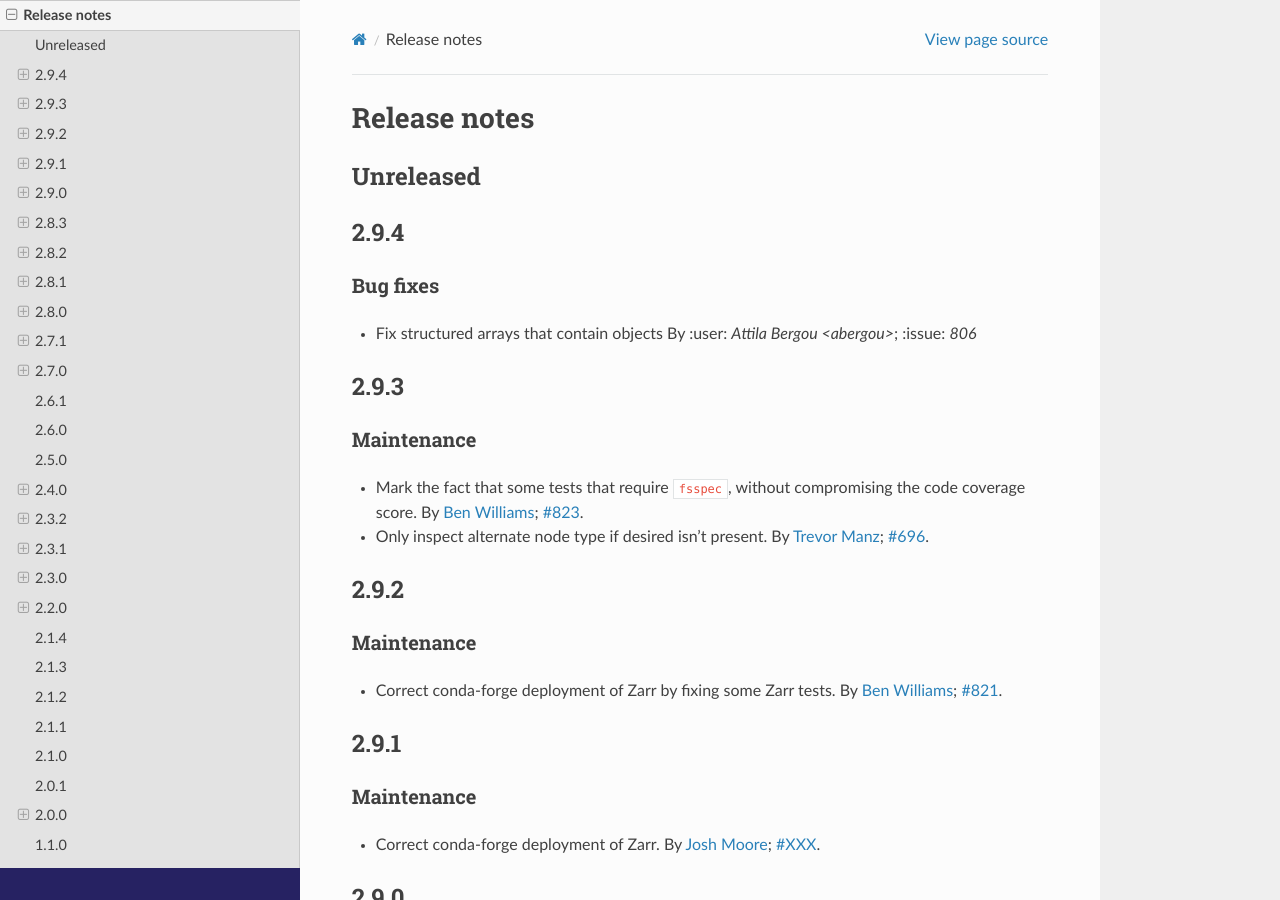
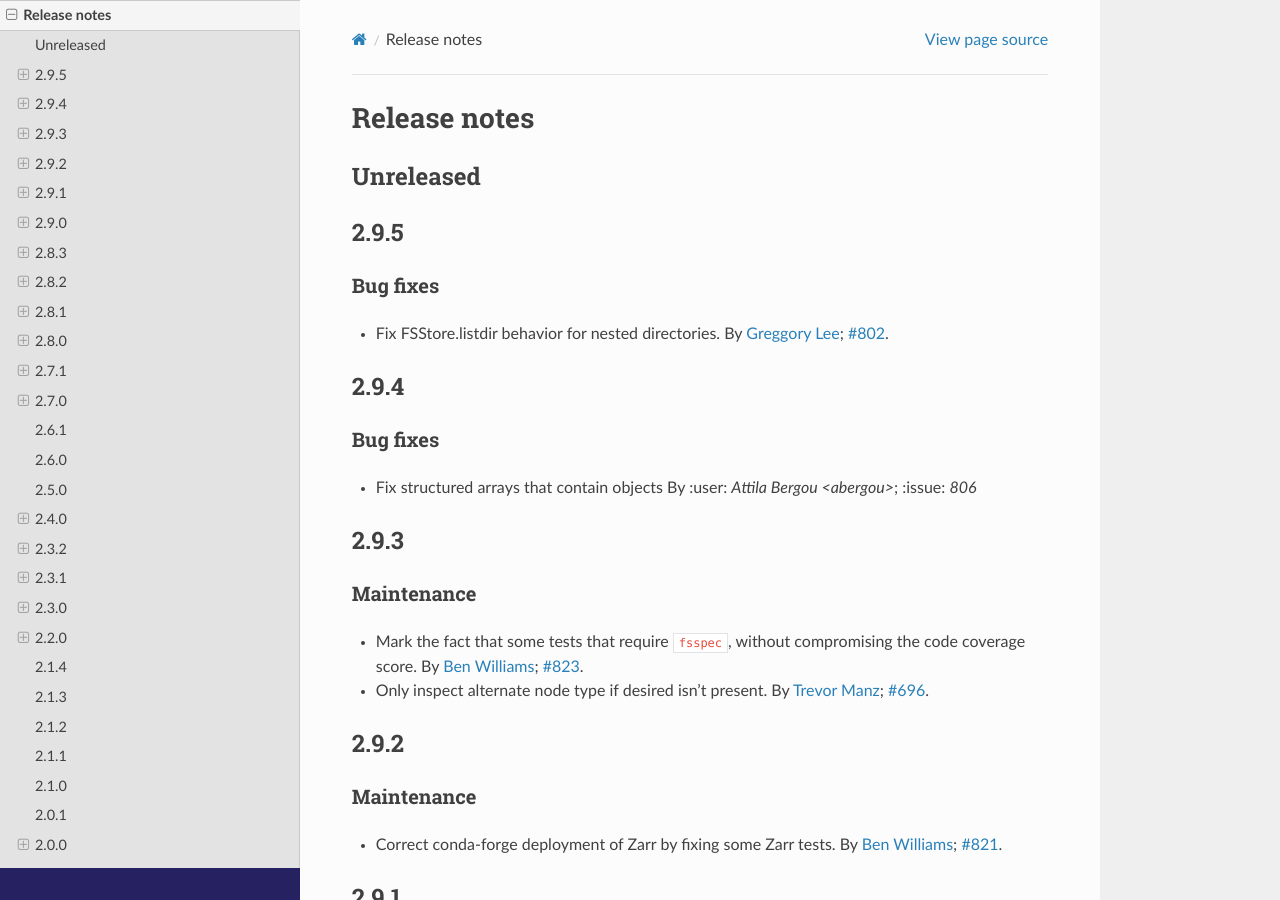
Before and after one commit to enthusiastdev121/zarr-python, a Sphinx documentation site: the page built from docs/release.rst, in a window 1280 px wide and 900 px high. Built offline with Sphinx 7.4.7 and the Read the Docs theme 2.0.0, drawn with Linux system fonts in a browser that asks for light colours; the version number could not be read and is left out.

Commit message:
2.9.5 changelog

```diff
--- a/docs/release.rst
+++ b/docs/release.rst
@@ -5,6 +5,17 @@ Release notes
 
 Unreleased
 ----------
+
+.. _release_2.9.5:
+
+2.9.5
+-----
+
+Bug fixes
+~~~~~~~~~
+
+* Fix FSStore.listdir behavior for nested directories.
+  By :user:`Greggory Lee <grlee77>`; :issue:`802`.
 
 .. _release_2.9.4:
 
```
